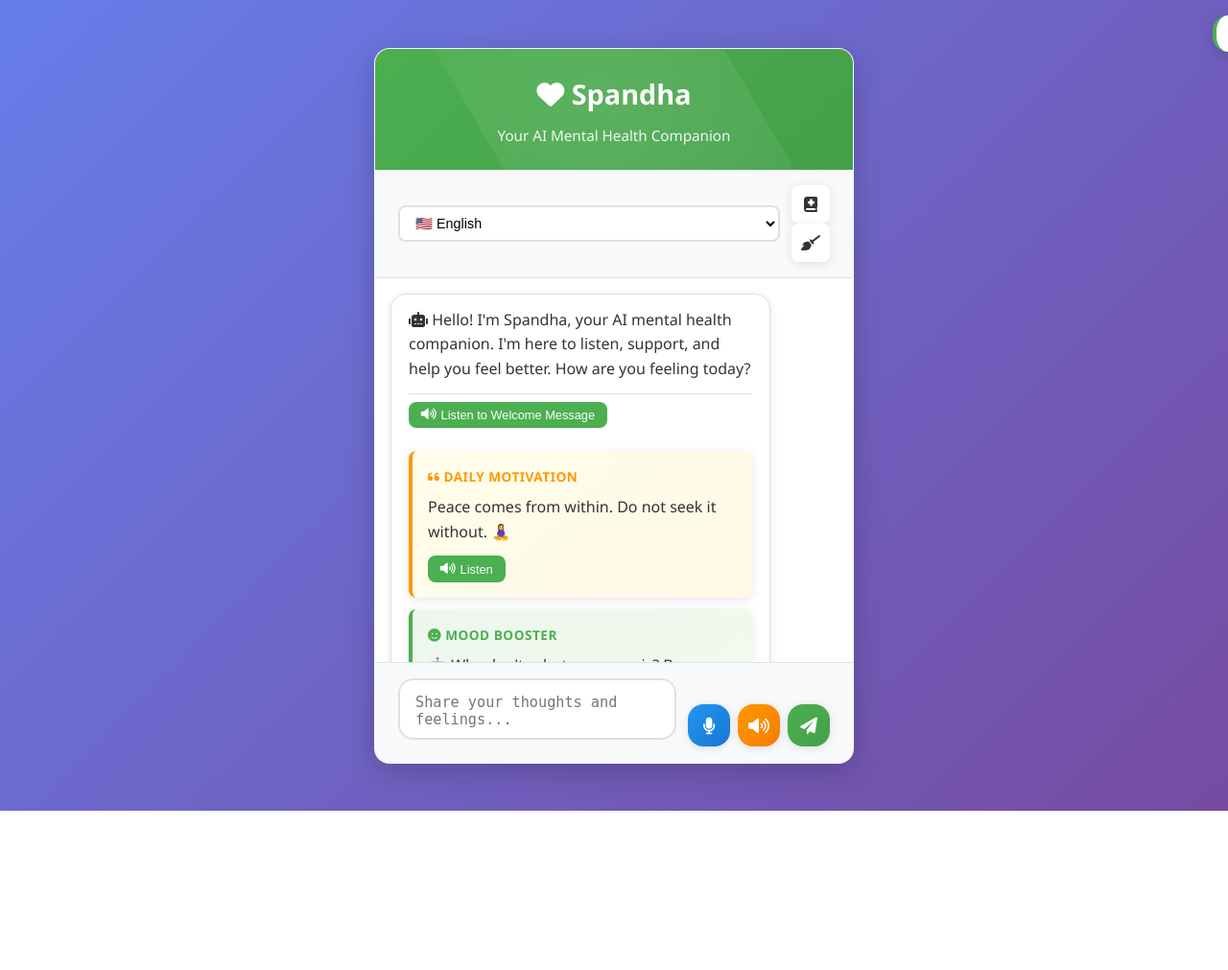
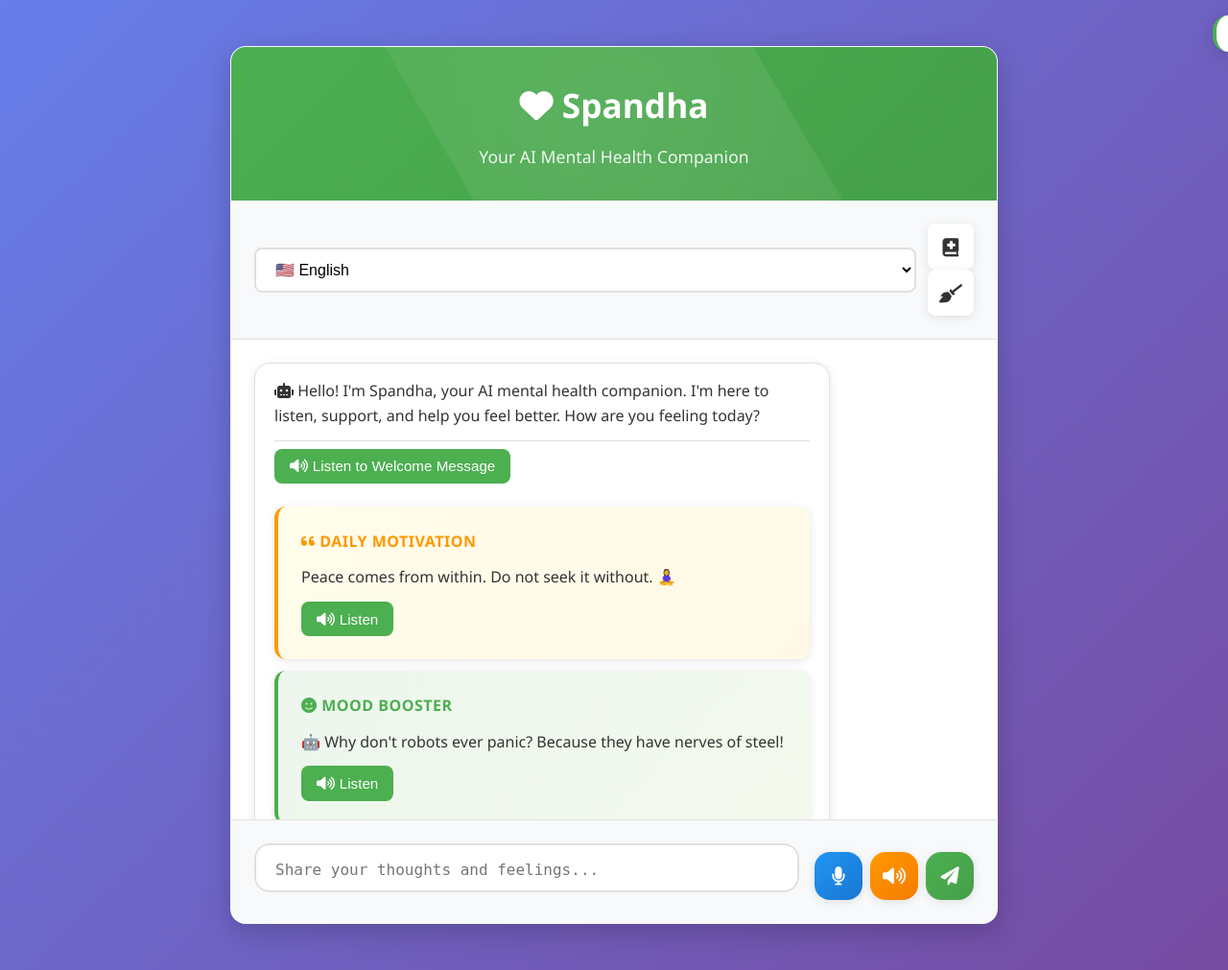
Before and after one commit to PraveenkumarM07/spandha_chatbot_solution1, a Flask app: page / in a window 1280 px wide. Shown: the whole page at 96% size. Before the commit the page ends 845 px from the top, so only its background shows below. Run offline with Flask 3, Linux system fonts and the light colour scheme.

Commit message:
Assistant checkpoint: Enhanced chatbot interface with larger size and better desktop experience
Assistant generated file changes:
- templates/index.html: Increase chatbot interface size for better desktop experience, Increase chat area height for better conversation flow, Enhance message sizing and readability, Improve input section spacing and button sizes, Enhance action buttons size for better interaction, Add desktop-specific optimizations while maintaining mobile compatibility

---

User prompt:

i want to see the chatbot interface  big size give me properly without any errors on this code

Replit-Commit-Author: Assistant
Replit-Commit-Session-Id: 93ea5cbb-fcfd-4fce-b00c-d7e5a55fcb16

```diff
--- a/templates/index.html
+++ b/templates/index.html
@@ -47,7 +47,7 @@
 
         .container {
             width: 100%;
-            max-width: 500px;
+            max-width: 800px;
             background: rgba(255, 255, 255, 0.95);
             border-radius: var(--border-radius);
             box-shadow: var(--shadow-heavy);
@@ -55,6 +55,7 @@
             backdrop-filter: blur(20px);
             border: 1px solid rgba(255, 255, 255, 0.2);
             animation: slideIn 0.6s ease-out;
+            min-height: 80vh;
         }
 
         @keyframes slideIn {
@@ -160,13 +161,13 @@
         }
 
         .chat-area {
-            height: 400px;
-            padding: 1rem;
+            height: 500px;
+            padding: 1.5rem;
             overflow-y: auto;
             background: white;
             display: flex;
             flex-direction: column;
-            gap: 1rem;
+            gap: 1.25rem;
         }
 
         .chat-area::-webkit-scrollbar {
@@ -188,12 +189,14 @@
         }
 
         .message {
-            max-width: 85%;
-            padding: 0.875rem 1.125rem;
+            max-width: 80%;
+            padding: 1rem 1.25rem;
             border-radius: var(--border-radius);
             word-wrap: break-word;
             animation: messageSlide 0.3s ease-out;
             position: relative;
+            font-size: 1rem;
+            line-height: 1.6;
         }
 
         @keyframes messageSlide {
@@ -363,11 +366,11 @@
         }
 
         .input-section {
-            padding: 1rem 1.5rem;
+            padding: 1.5rem;
             background: var(--bg-light);
             border-top: 1px solid var(--border-color);
             display: flex;
-            gap: 0.75rem;
+            gap: 1rem;
             align-items: flex-end;
         }
 
@@ -401,8 +404,8 @@
         }
 
         .action-btn {
-            width: 44px;
-            height: 44px;
+            width: 50px;
+            height: 50px;
             border: none;
             border-radius: var(--border-radius);
             cursor: pointer;
@@ -410,7 +413,7 @@
             display: flex;
             align-items: center;
             justify-content: center;
-            font-size: 1.1rem;
+            font-size: 1.2rem;
             box-shadow: var(--shadow-light);
         }
 
@@ -618,6 +621,62 @@
 
         .status-indicator.info {
             border-left: 4px solid var(--info-color);
+        }
+
+        /* Desktop optimizations */
+        @media (min-width: 769px) {
+            .container {
+                margin: 2rem auto;
+            }
+
+            .header {
+                padding: 2rem;
+            }
+
+            .header h1 {
+                font-size: 2.2rem;
+                margin-bottom: 0.75rem;
+            }
+
+            .header p {
+                font-size: 1.1rem;
+            }
+
+            .controls {
+                padding: 1.5rem;
+            }
+
+            .language-select {
+                font-size: 1rem;
+                padding: 0.75rem 1rem;
+            }
+
+            .control-btn {
+                width: 48px;
+                height: 48px;
+                font-size: 1.2rem;
+            }
+
+            .message-input {
+                font-size: 1rem;
+                padding: 1rem 1.25rem;
+                min-height: 50px;
+            }
+
+            .tts-btn {
+                font-size: 0.95rem;
+                padding: 0.6rem 1rem;
+            }
+
+            .analysis-section, .quote-card, .joke-card {
+                padding: 1.5rem;
+                border-radius: 12px;
+            }
+
+            .card-title {
+                font-size: 1rem;
+                margin-bottom: 0.75rem;
+            }
         }
 
         /* Enhanced mobile and device responsiveness */
```
